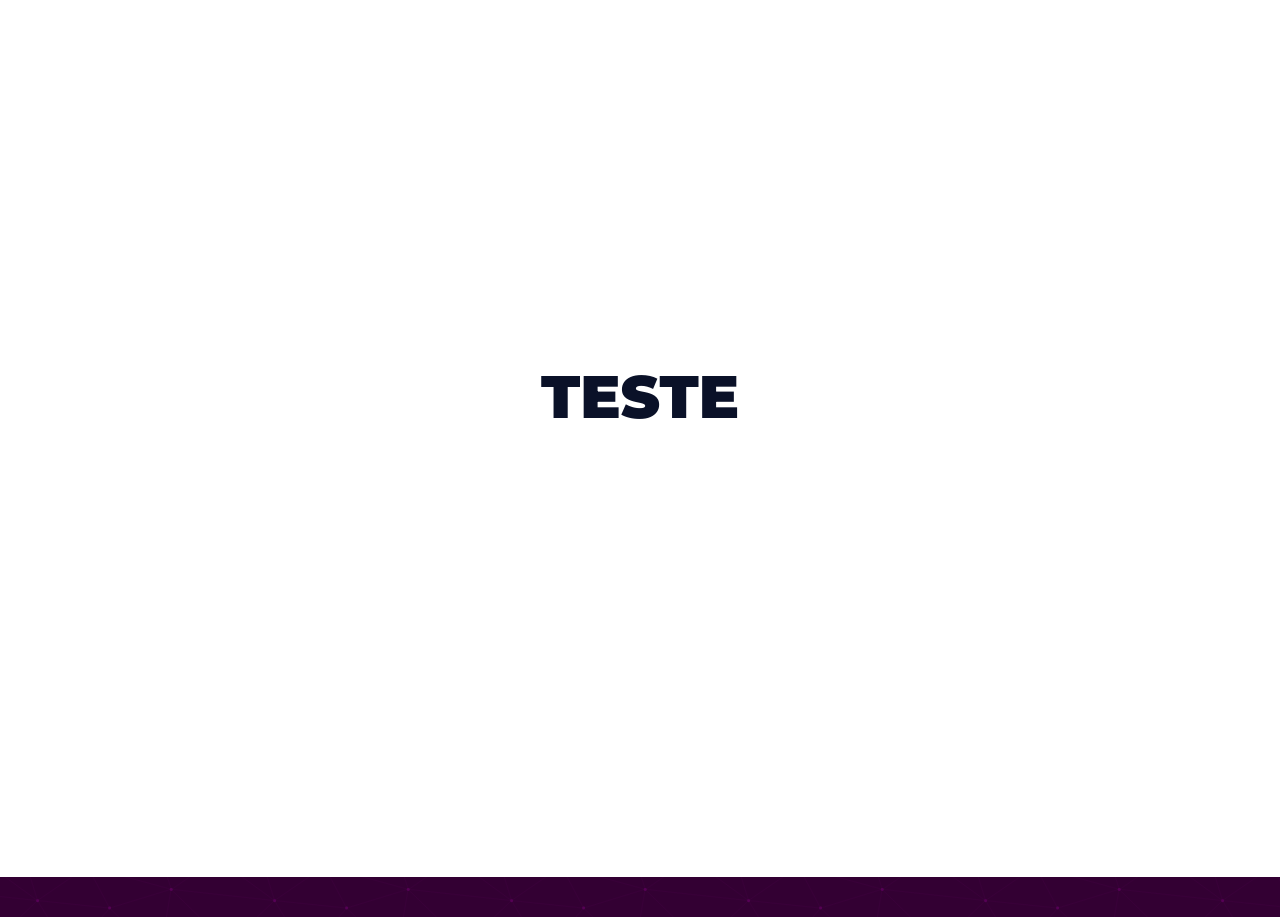
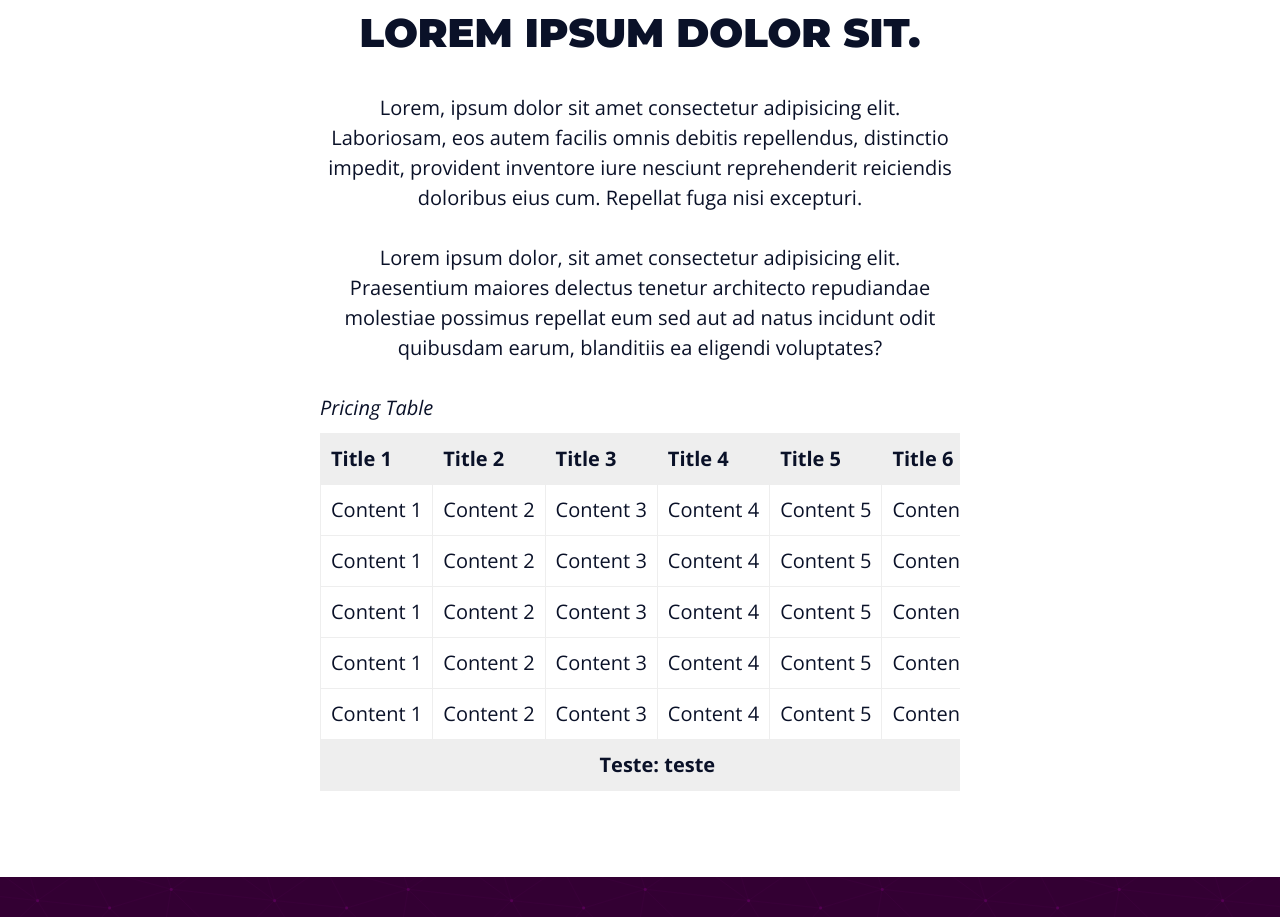
Before and after one commit to max-santos-d/E_landing-page-basic, a plain HTML site: page app/index.html in a window 1280 px wide. Shown: the part 2963-3880 px from the top of the page. Drawn offline with nearby package versions, Linux system fonts and the light colour scheme.

Commit message:
Create Pricing page

```diff
--- a/app/assets/css/style.css
+++ b/app/assets/css/style.css
@@ -51,6 +51,37 @@ h2{
     text-transform: uppercase;
     margin-bottom: 3rem;
 }
+
+table{
+    min-width: 36rem;
+    width: 100%;
+    border-collapse: collapse;
+}
+
+table caption{
+    font-style: italic;
+    font-size: 2rem;
+    text-align: left;
+    margin-bottom: 1rem;
+}
+
+table td,
+table th{
+    white-space: nowrap;
+    padding: 1rem;
+    text-align: left;
+    border: 0.1rem solid var(--light-gray-color);
+}
+tfoot td{
+    text-align: center;
+    font-weight: bold;
+}
+
+tfoot td,
+thead th{
+    background: var(--light-gray-color);
+}
+
 
 /* Classes */
 .main-bg {
@@ -171,3 +202,8 @@ h2{
     left: -2rem;
     transform: rotate(5deg);
 }
+
+.responsive-table{
+    overflow: hidden;
+    overflow-x: auto;
+}
--- a/app/index.html
+++ b/app/index.html
@@ -99,8 +99,89 @@
     </div>
 
     <div id="pricing" class="white-bg">
-        <div class="main-content">
-            <h1>teste</h1>
+        <div class="main-content text-content">
+            <h2>Lorem ipsum dolor sit.</h2>
+
+            <p>Lorem, ipsum dolor sit amet consectetur adipisicing elit. Laboriosam, eos autem facilis omnis debitis
+                repellendus, distinctio impedit, provident inventore iure nesciunt reprehenderit reiciendis
+                doloribus
+                eius cum. Repellat fuga nisi excepturi.</p>
+
+            <p>Lorem ipsum dolor, sit amet consectetur adipisicing elit. Praesentium maiores delectus tenetur
+                architecto repudiandae molestiae possimus repellat eum sed aut ad natus incidunt odit quibusdam
+                earum, blanditiis ea eligendi voluptates?</p>
+
+            <div class="responsive-table">
+                <table>
+                    <caption>Pricing Table</caption>
+
+                    <thead>
+                        <tr>
+                            <th>Title 1</th>
+                            <th>Title 2</th>
+                            <th>Title 3</th>
+                            <th>Title 4</th>
+                            <th>Title 5</th>
+                            <th>Title 6</th>
+                        </tr>
+                    </thead>
+                    <tbody>
+                        <tr>
+                            <td>Content 1</td>
+                            <td>Content 2</td>
+                            <td>Content 3</td>
+                            <td>Content 4</td>
+                            <td>Content 5</td>
+                            <td>Content 6</td>
+                        </tr>
+                    </tbody>
+                    <tbody>
+                        <tr>
+                            <td>Content 1</td>
+                            <td>Content 2</td>
+                            <td>Content 3</td>
+                            <td>Content 4</td>
+                            <td>Content 5</td>
+                            <td>Content 6</td>
+                        </tr>
+                    </tbody>
+                    <tbody>
+                        <tr>
+                            <td>Content 1</td>
+                            <td>Content 2</td>
+                            <td>Content 3</td>
+                            <td>Content 4</td>
+                            <td>Content 5</td>
+                            <td>Content 6</td>
+                        </tr>
+                    </tbody>
+                    <tbody>
+                        <tr>
+                            <td>Content 1</td>
+                            <td>Content 2</td>
+                            <td>Content 3</td>
+                            <td>Content 4</td>
+                            <td>Content 5</td>
+                            <td>Content 6</td>
+                        </tr>
+                    </tbody>
+                    <tbody>
+                        <tr>
+                            <td>Content 1</td>
+                            <td>Content 2</td>
+                            <td>Content 3</td>
+                            <td>Content 4</td>
+                            <td>Content 5</td>
+                            <td>Content 6</td>
+                        </tr>
+                    </tbody>
+                    <tfoot>
+                        <tr>
+                            <td colspan="6">Teste: teste</td>
+                        </tr>
+                    </tfoot>
+                </table>
+            </div>
         </div>
     </div>
 
```
